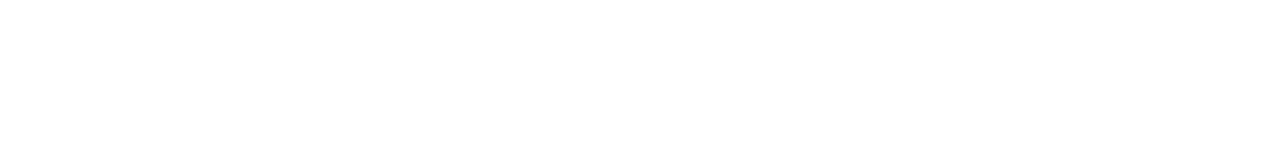
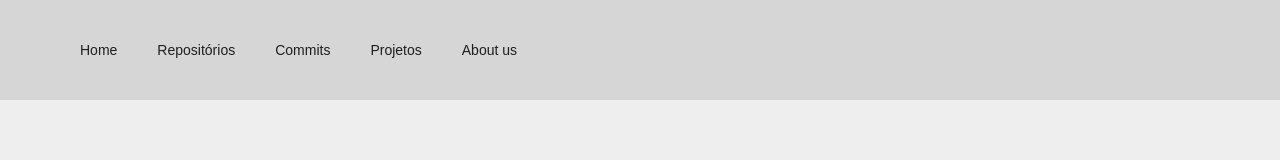
Before and after one commit to hudison2486/avaliacao-git, a plain HTML site: page index.html in a window 1280 px wide. Drawn offline with Linux system fonts and the light colour scheme.

Commit message:
Criando navegação de menu

```diff
--- a/index.html
+++ b/index.html
@@ -4,9 +4,19 @@
     <meta charset="UTF-8">
     <meta http-equiv="X-UA-Compatible" content="IE=edge">
     <meta name="viewport" content="width=device-width, initial-scale=1.0">
-    <title>Document</title>
+    <link rel="stylesheet" href="style.css">
+    <title>Boca quente</title>
 </head>
 <body>
+    <nav>
+        <ul>
+            <li><a href="#">Home</a></li>
+            <li><a href="#">Repositórios</a></li>
+            <li><a href="#">Commits</a></li>
+            <li><a href="#">Projetos</a></li>
+            <li><a href="#">About us</a></li>
+        </ul>
+    </nav>
 
 </body>
 </html>
--- /dev/null
+++ b/style.css
@@ -0,0 +1,38 @@
+* {
+    margin: 0;
+    padding: 0;
+}
+
+body {
+    background-color: #eee;
+}
+
+nav {
+    width: 100%;
+    height: 100px;
+    background-color: rgb(214, 214, 214);
+}
+
+ul {
+    margin-left: 60px;
+}
+
+ul li {
+    list-style: none;
+    display: inline-block;
+    float: left;
+    line-height: 100px;
+}
+
+ul li a {
+    display: block;
+    text-decoration: none;
+    font-size: 14px;
+    font-family: Arial, Helvetica, sans-serif;
+    color: #1e1e1e;
+    padding: 0 20px;
+}
+
+ul li a:hover {
+    color: red;
+}
```
